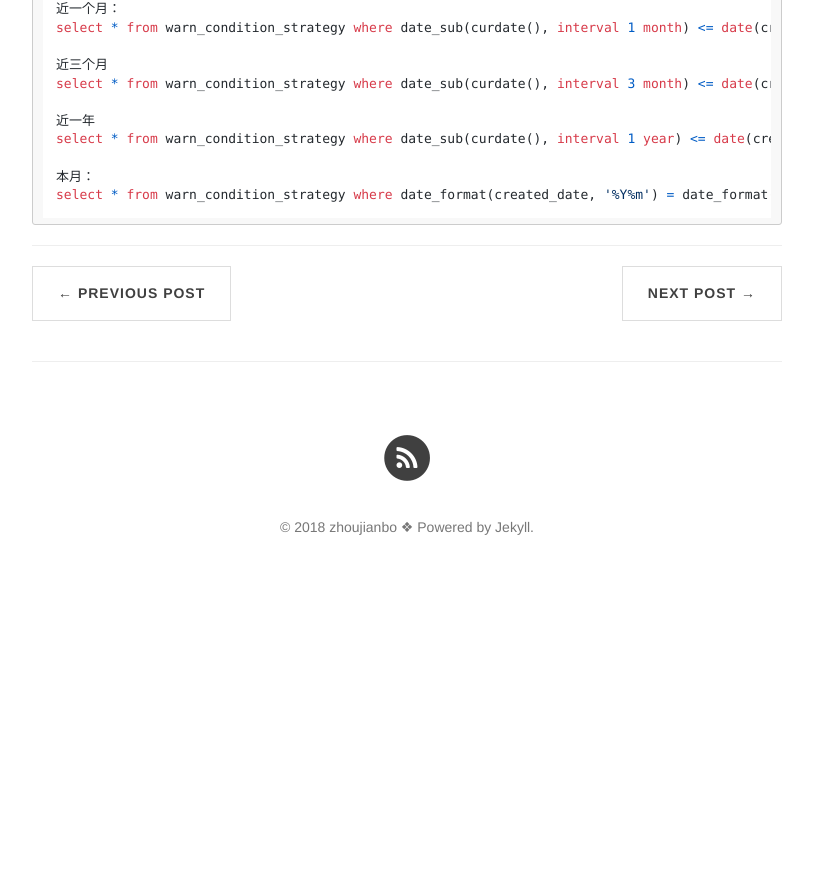
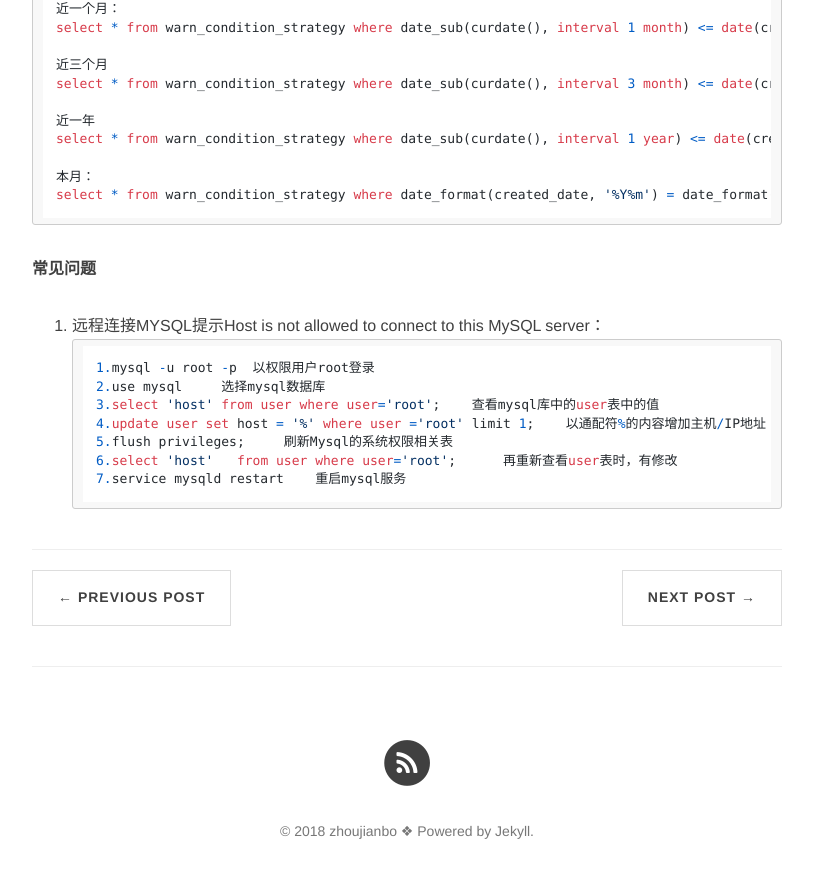
Before and after one commit to ZhouJianBoPro/ZhouJianBoPro.github.io, a Jekyll site: the page built from _posts/2018-03-16-mysql.md, in a window 1280 px wide and 900 px high, scrolled down 2034 px. Shown: the top 878 px of the window, without its empty margins (233-1046 px from the left). Built offline with Jekyll 4.4.1, drawn with Linux system fonts in a browser that asks for light colours; nearby versions of some CDN libraries; comment, search, counter and statistics services are not loaded; before the commit the page ends 2639 px from its top, so only the background shows below that.

Commit message:
defalut commit；

````diff
--- a/_posts/2018-03-16-mysql.md
+++ b/_posts/2018-03-16-mysql.md
@@ -80,3 +80,15 @@ select * from warn_condition_strategy where date_sub(curdate(), interval 1 year)
 本月：
 select * from warn_condition_strategy where date_format(created_date, '%Y%m') = date_format(curdate(), '%Y%m');
 ```
+
+**常见问题**
+1. 远程连接MYSQL提示Host is not allowed to connect to this MySQL server：
+```html
+1.mysql -u root -p  以权限用户root登录
+2.use mysql     选择mysql数据库
+3.select 'host' from user where user='root';    查看mysql库中的user表中的值
+4.update user set host = '%' where user ='root' limit 1;    以通配符%的内容增加主机/IP地址
+5.flush privileges;     刷新Mysql的系统权限相关表
+6.select 'host'   from user where user='root';      再重新查看user表时，有修改
+7.service mysqld restart    重启mysql服务
+```
````
